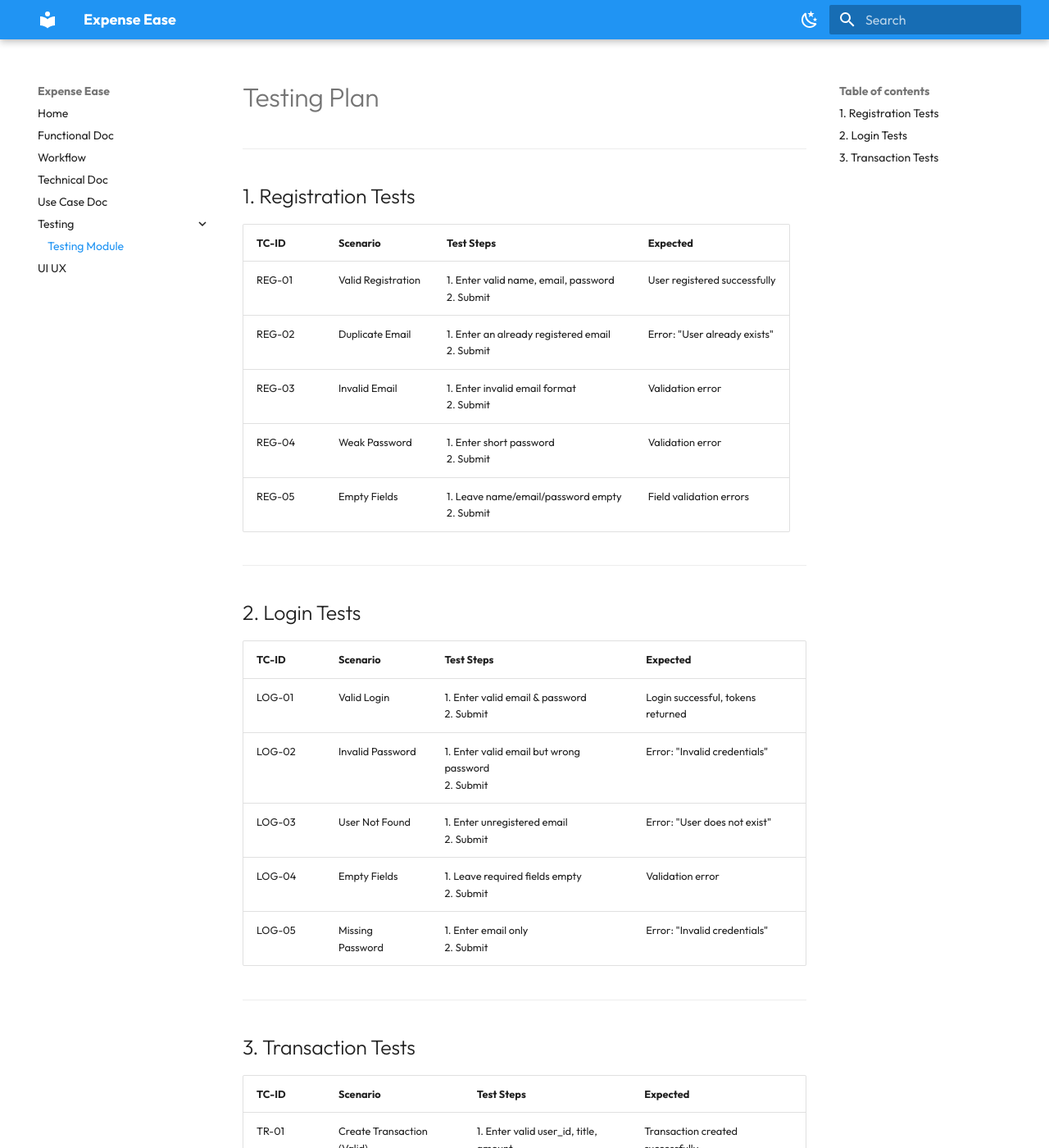
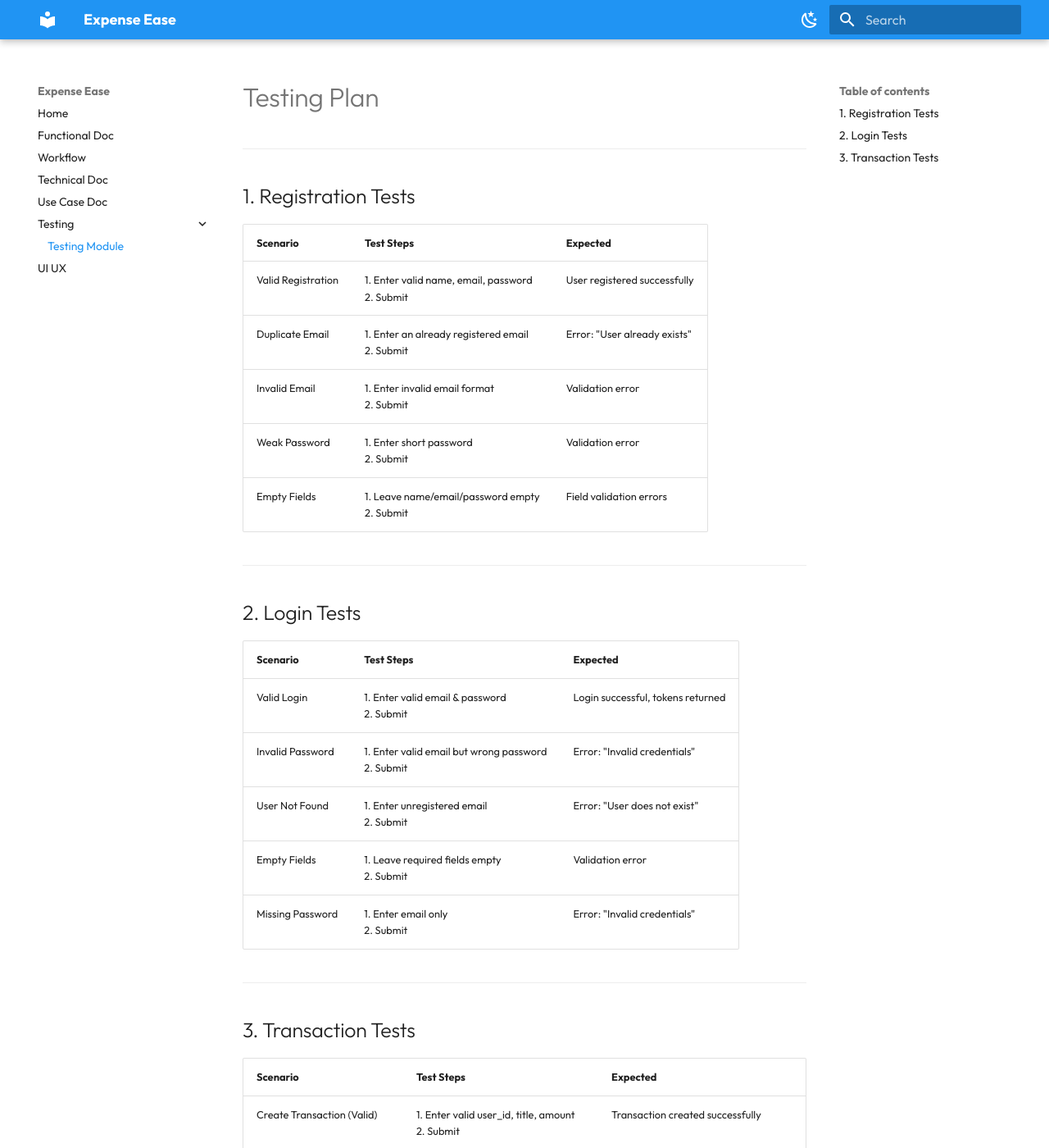
Before and after one commit to kunalgkmit/phase0-project-documentation, an MkDocs documentation site: the page built from docs/test-cases.md, in a window 1280 px wide and 1400 px high. Shown: the whole window at 82% size. Built offline with MkDocs 1.6.1 and Material for MkDocs 9.7.7, drawn with Linux system fonts in a browser that asks for light colours.

Commit message:
fix: fix all issues

```diff
--- a/docs/test-cases.md
+++ b/docs/test-cases.md
@@ -4,34 +4,34 @@
 
 ## 1. Registration Tests
 
-| TC-ID | Scenario            | Test Steps                                                                 | Expected                               |
-|------|---------------------|----------------------------------------------------------------------------|-----------------------------------------|
-| REG-01 | Valid Registration | 1. Enter valid name, email, password<br>2. Submit                         | User registered successfully            |
-| REG-02 | Duplicate Email    | 1. Enter an already registered email<br>2. Submit                         | Error: "User already exists"            |
-| REG-03 | Invalid Email      | 1. Enter invalid email format<br>2. Submit                                | Validation error                        |
-| REG-04 | Weak Password      | 1. Enter short password<br>2. Submit                                 | Validation error                        |
-| REG-05 | Empty Fields       | 1. Leave name/email/password empty<br>2. Submit                           | Field validation errors                 |
+| Scenario            | Test Steps                                                                 | Expected                               |
+|---------------------|----------------------------------------------------------------------------|-----------------------------------------|
+| Valid Registration | 1. Enter valid name, email, password<br>2. Submit                         | User registered successfully            |
+| Duplicate Email    | 1. Enter an already registered email<br>2. Submit                         | Error: "User already exists"            |
+| Invalid Email      | 1. Enter invalid email format<br>2. Submit                                | Validation error                        |
+| Weak Password      | 1. Enter short password<br>2. Submit                                 | Validation error                        |
+| Empty Fields       | 1. Leave name/email/password empty<br>2. Submit                           | Field validation errors                 |
 
 ---
 
 ## 2. Login Tests
 
-| TC-ID | Scenario            | Test Steps                                                                 | Expected                               |
-|------|---------------------|----------------------------------------------------------------------------|-----------------------------------------|
-| LOG-01 | Valid Login       | 1. Enter valid email & password<br>2. Submit                              | Login successful, tokens returned       |
-| LOG-02 | Invalid Password  | 1. Enter valid email but wrong password<br>2. Submit                      | Error: "Invalid credentials"            |
-| LOG-03 | User Not Found    | 1. Enter unregistered email<br>2. Submit                                  | Error: "User does not exist"            |
-| LOG-04 | Empty Fields      | 1. Leave required fields empty<br>2. Submit                               | Validation error                        |
-| LOG-05 | Missing Password  | 1. Enter email only<br>2. Submit                                          | Error: "Invalid credentials"            |
+| Scenario            | Test Steps                                                                 | Expected                               |
+|---------------------|----------------------------------------------------------------------------|-----------------------------------------|
+| Valid Login       | 1. Enter valid email & password<br>2. Submit                              | Login successful, tokens returned       |
+| Invalid Password  | 1. Enter valid email but wrong password<br>2. Submit                      | Error: "Invalid credentials"            |
+| User Not Found    | 1. Enter unregistered email<br>2. Submit                                  | Error: "User does not exist"            |
+| Empty Fields      | 1. Leave required fields empty<br>2. Submit                               | Validation error                        |
+| Missing Password  | 1. Enter email only<br>2. Submit                                          | Error: "Invalid credentials"            |
 
 ---
 
 ## 3. Transaction Tests
 
-| TC-ID | Scenario                       | Test Steps                                                                 | Expected                                   |
-|------|--------------------------------|----------------------------------------------------------------------------|---------------------------------------------|
-| TR-01 | Create Transaction (Valid)    | 1. Enter valid user_id, title, amount<br>2. Submit                        | Transaction created successfully            |
-| TR-02 | Create Transaction (Missing Fields) | 1. Leave user_id or title or amount empty<br>2. Submit               | Error: "Invalid user_id, title, or amount"  |
-| TR-03 | Get Summary (Valid user_id)   | 1. Call `/summary/:user_id` with valid ID                                 | Returns totalBalance, totalIncome, totalExpense |
-| TR-04 | Get Summary (Missing user_id) | 1. Call `/summary/` without user_id                                       | Error: "user_id is required"                |
-| TR-05 | Delete Transaction (Invalid)  | 1. Call delete API with missing/invalid user_id                           | Error: "user_id is required"                |
+| Scenario                       | Test Steps                                                                 | Expected                                   |
+|--------------------------------|----------------------------------------------------------------------------|---------------------------------------------|
+| Create Transaction (Valid)    | 1. Enter valid user_id, title, amount<br>2. Submit                        | Transaction created successfully            |
+| Create Transaction (Missing Fields) | 1. Leave user_id or title or amount empty<br>2. Submit               | Error: "Invalid user_id, title, or amount"  |
+| Get Summary (Valid user_id)   | 1. Call `/summary/:user_id` with valid ID                                 | Returns totalBalance, totalIncome, totalExpense |
+| Get Summary (Missing user_id) | 1. Call `/summary/` without user_id                                       | Error: "user_id is required"                |
+| Delete Transaction (Invalid)  | 1. Call delete API with missing/invalid user_id                           | Error: "user_id is required"                |
```
Also changed, not shown: docs/functional.md (+5 -2 lines).
